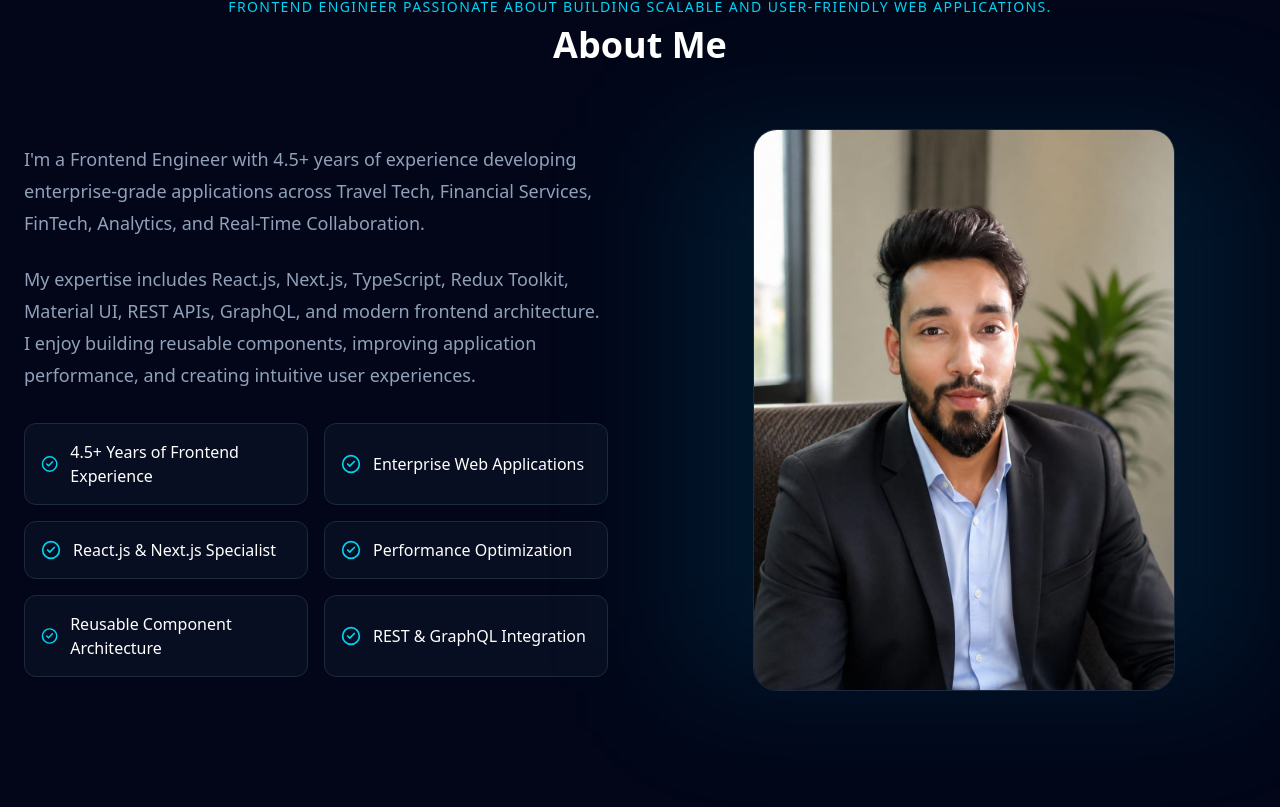
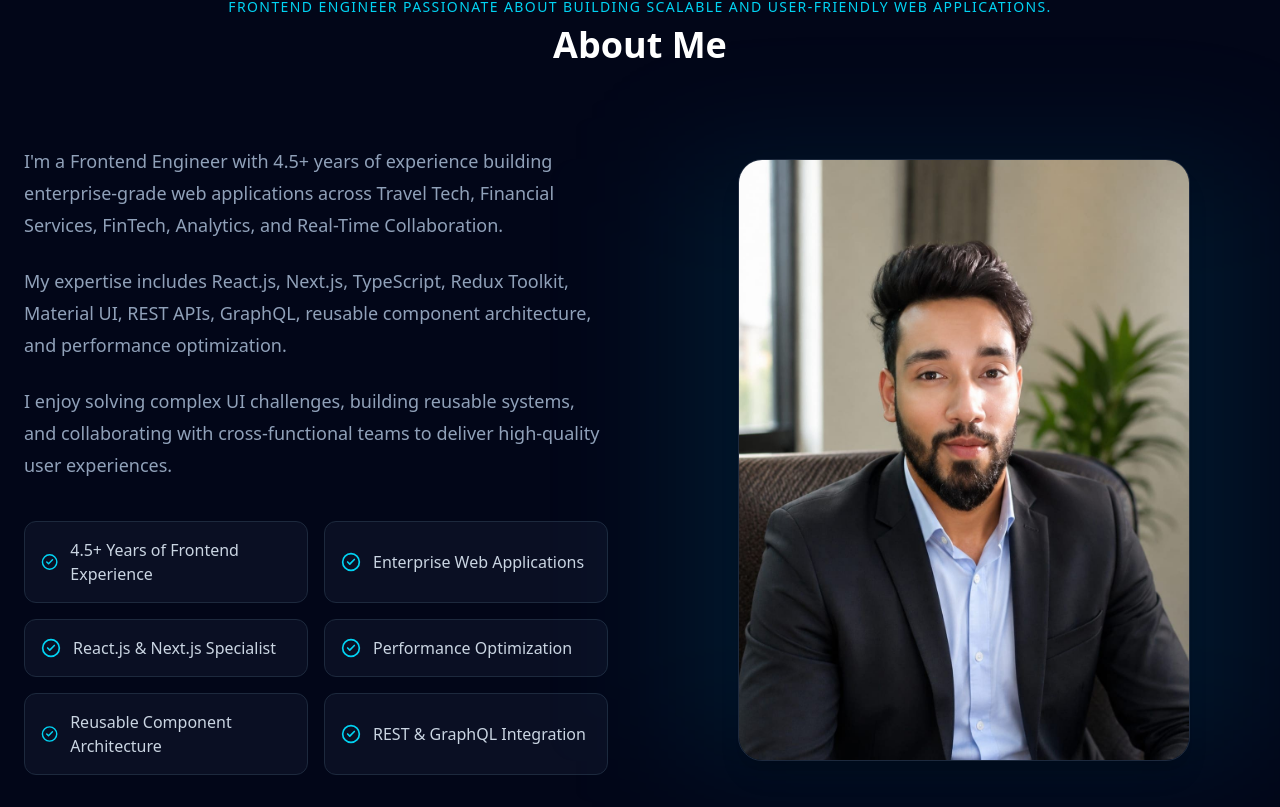
Before and after one commit to tariqaziz123/portfolio-nextjs, a Next.js app: page / in a window 1280 px wide. Shown: the part 1393-2200 px from the top of the page. Built offline with nearby package versions, Linux system fonts and the light colour scheme.

Commit message:
polished about section

```diff
--- a/components/About/About.tsx
+++ b/components/About/About.tsx
@@ -1,4 +1,4 @@
-import SectionTitle from "@/components/SectionTitle/SectionTitle";
+import SectionHeading from "@/components/SectionTitle/SectionTitle";
 import AboutHighlights from "./AboutHighlights";
 import AboutImage from "./AboutImage";
 
@@ -10,34 +10,43 @@ export default function About() {
     >
       <div className="mx-auto max-w-7xl px-6">
 
-        <SectionTitle
+        <SectionHeading
           title="About Me"
           subtitle="Frontend Engineer passionate about building scalable and user-friendly web applications."
         />
 
-        <div className="mt-16 grid items-center gap-16 lg:grid-cols-2">
+        <div className="mt-20 grid items-center gap-16 lg:grid-cols-2">
+
+          {/* Left */}
 
           <div>
 
             <p className="text-lg leading-8 text-slate-400">
               I'm a Frontend Engineer with 4.5+ years of experience
-              developing enterprise-grade applications across
-              Travel Tech, Financial Services, FinTech, Analytics,
-              and Real-Time Collaboration.
+              building enterprise-grade web applications across
+              Travel Tech, Financial Services, FinTech,
+              Analytics, and Real-Time Collaboration.
             </p>
 
             <p className="mt-6 text-lg leading-8 text-slate-400">
               My expertise includes React.js, Next.js,
               TypeScript, Redux Toolkit, Material UI,
-              REST APIs, GraphQL, and modern frontend
-              architecture. I enjoy building reusable
-              components, improving application performance,
-              and creating intuitive user experiences.
+              REST APIs, GraphQL, reusable component
+              architecture, and performance optimization.
+            </p>
+
+            <p className="mt-6 text-lg leading-8 text-slate-400">
+              I enjoy solving complex UI challenges,
+              building reusable systems, and collaborating
+              with cross-functional teams to deliver
+              high-quality user experiences.
             </p>
 
             <AboutHighlights />
 
           </div>
+
+          {/* Right */}
 
           <AboutImage />
 
--- a/components/About/AboutHighlights.tsx
+++ b/components/About/AboutHighlights.tsx
@@ -11,18 +11,20 @@ const highlights = [
 
 export default function AboutHighlights() {
   return (
-    <div className="mt-8 grid gap-4 sm:grid-cols-2">
+    <div className="mt-10 grid gap-4 sm:grid-cols-2">
       {highlights.map((item) => (
         <div
           key={item}
-          className="flex items-center gap-3 rounded-xl border border-slate-800 bg-slate-900/50 p-4"
+          className="flex items-center gap-3 rounded-xl border border-slate-800 bg-slate-900/60 p-4 transition hover:border-cyan-500"
         >
           <CheckCircle2
             size={20}
             className="text-cyan-400"
           />
 
-          <span>{item}</span>
+          <span className="text-slate-300">
+            {item}
+          </span>
         </div>
       ))}
     </div>
--- a/components/About/AboutImage.tsx
+++ b/components/About/AboutImage.tsx
@@ -1,20 +1,23 @@
 import Image from "next/image";
-import ProfileImage from "@/public/images/profile.jpg";
 
 export default function AboutImage() {
   return (
     <div className="relative flex justify-center">
+
       <div className="absolute inset-0 rounded-3xl bg-cyan-500/10 blur-3xl" />
 
-      <div className="relative overflow-hidden rounded-3xl border border-slate-800">
+      <div className="relative overflow-hidden rounded-3xl border border-slate-800 shadow-xl">
+
         <Image
-          src={ProfileImage}
-          alt="About"
-          width={420}
-          height={500}
+          src="/images/profile.jpg"
+          alt="Tariq Aziz"
+          width={450}
+          height={550}
           className="object-cover"
         />
+
       </div>
+
     </div>
   );
 }
```
